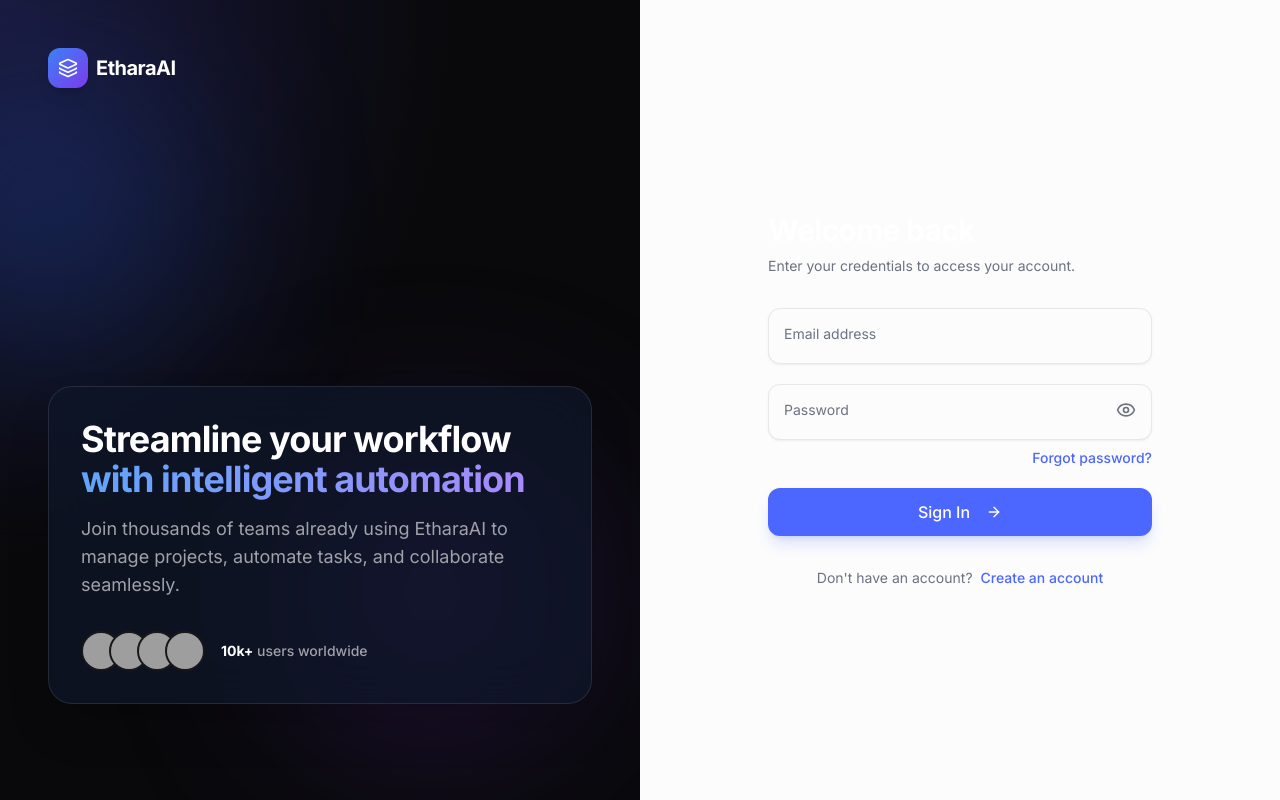
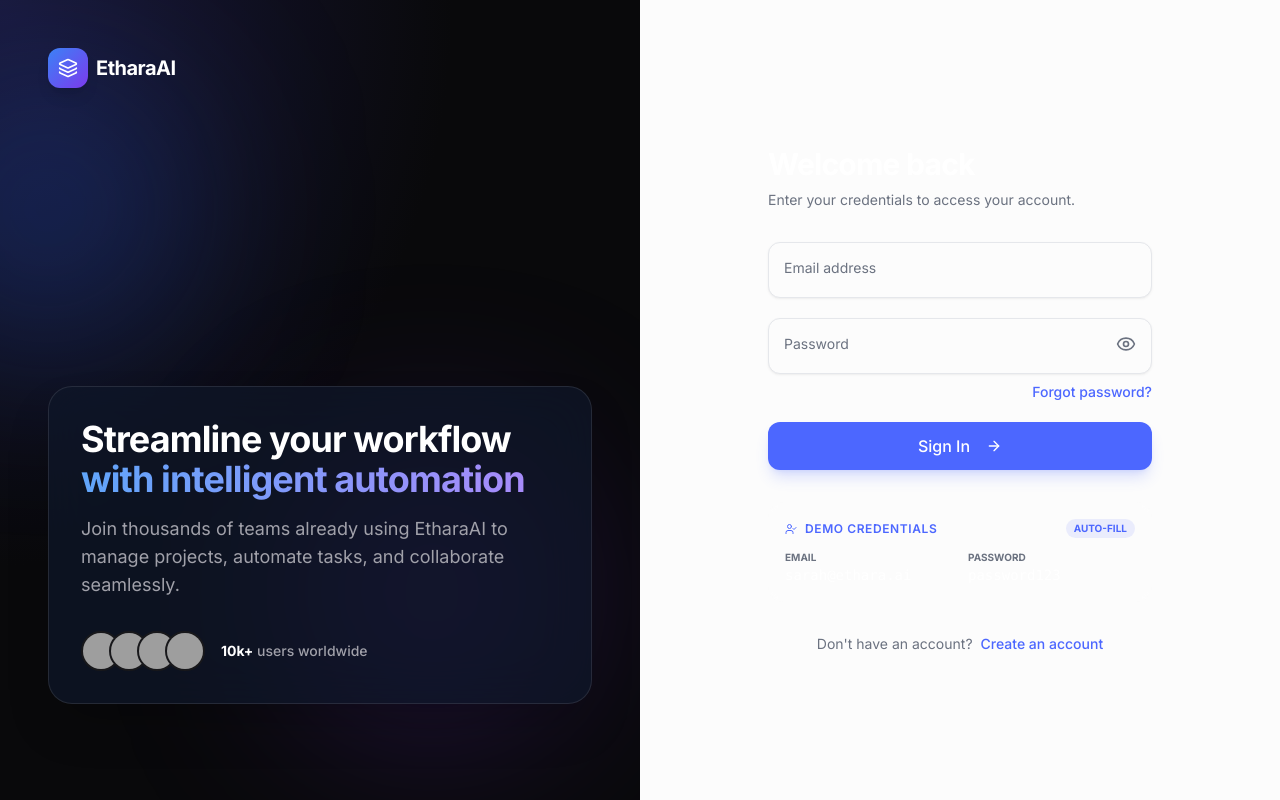
Before and after one commit to gunabh25/EtharaAI, a Next.js app: page /login in a window 1280 px wide. Built offline with nearby package versions, Linux system fonts and the light colour scheme; grey boxes are pictures that could not be loaded.

Commit message:
feat: add backend infrastructure dependencies and demo credentials autofill to login page

```diff
--- a/app/(auth)/login/page.tsx
+++ b/app/(auth)/login/page.tsx
@@ -3,7 +3,7 @@
 import * as React from 'react'
 import Link from 'next/link'
 import { useRouter } from 'next/navigation'
-import { Loader2, ArrowRight } from 'lucide-react'
+import { Loader2, ArrowRight, UserCheck } from 'lucide-react'
 import { Button } from '@/components/ui/button'
 import { FloatingInput } from '@/components/ui/floating-input'
 import { PasswordInput } from '@/components/ui/password-input'
@@ -11,6 +11,7 @@ import Cookies from 'js-cookie'
 
 export default function LoginPage() {
   const router = useRouter()
+  const formRef = React.useRef<HTMLFormElement>(null)
   const [isLoading, setIsLoading] = React.useState(false)
   const [errors, setErrors] = React.useState<{ email?: string; password?: string; general?: string }>({})
 
@@ -70,6 +71,18 @@ export default function LoginPage() {
     }
   }
 
+  const useDemo = () => {
+    if (formRef.current) {
+      const emailInput = formRef.current.querySelector('input[name="email"]') as HTMLInputElement
+      const passwordInput = formRef.current.querySelector('input[name="password"]') as HTMLInputElement
+      if (emailInput && passwordInput) {
+        emailInput.value = 'sarah@ethara.ai'
+        passwordInput.value = 'password123'
+        // Trigger a fake submit or just let user click
+      }
+    }
+  }
+
   return (
     <div className="animate-in fade-in slide-in-from-bottom-4 duration-500">
       <div className="mb-8">
@@ -85,7 +98,7 @@ export default function LoginPage() {
         </div>
       )}
 
-      <form onSubmit={onSubmit} className="space-y-5">
+      <form ref={formRef} onSubmit={onSubmit} className="space-y-5">
         <FloatingInput
           id="email"
           name="email"
@@ -127,6 +140,32 @@ export default function LoginPage() {
         </Button>
       </form>
 
+      {/* Demo Credentials Box */}
+      <div className="mt-8 p-4 rounded-2xl bg-white/5 border border-white/10 backdrop-blur-sm space-y-3">
+        <div className="flex items-center justify-between">
+          <div className="flex items-center gap-2 text-xs font-semibold uppercase tracking-wider text-primary">
+            <UserCheck className="h-3 w-3" />
+            Demo Credentials
+          </div>
+          <button
+            onClick={useDemo}
+            className="text-[10px] bg-primary/10 hover:bg-primary/20 text-primary px-2 py-0.5 rounded-full transition-colors font-bold uppercase"
+          >
+            Auto-Fill
+          </button>
+        </div>
+        <div className="grid grid-cols-2 gap-4">
+          <div>
+            <p className="text-[10px] text-muted-foreground uppercase font-bold">Email</p>
+            <p className="text-sm text-white/90 font-mono">sarah@ethara.ai</p>
+          </div>
+          <div>
+            <p className="text-[10px] text-muted-foreground uppercase font-bold">Password</p>
+            <p className="text-sm text-white/90 font-mono">password123</p>
+          </div>
+        </div>
+      </div>
+
       <div className="mt-8 flex items-center justify-center space-x-2 text-sm text-muted-foreground">
         <span>Don't have an account?</span>
         <Link href="/register" className="font-medium text-primary hover:text-primary/80 transition-colors">
```
Also changed, not shown: package.json (+8 -1 lines).
